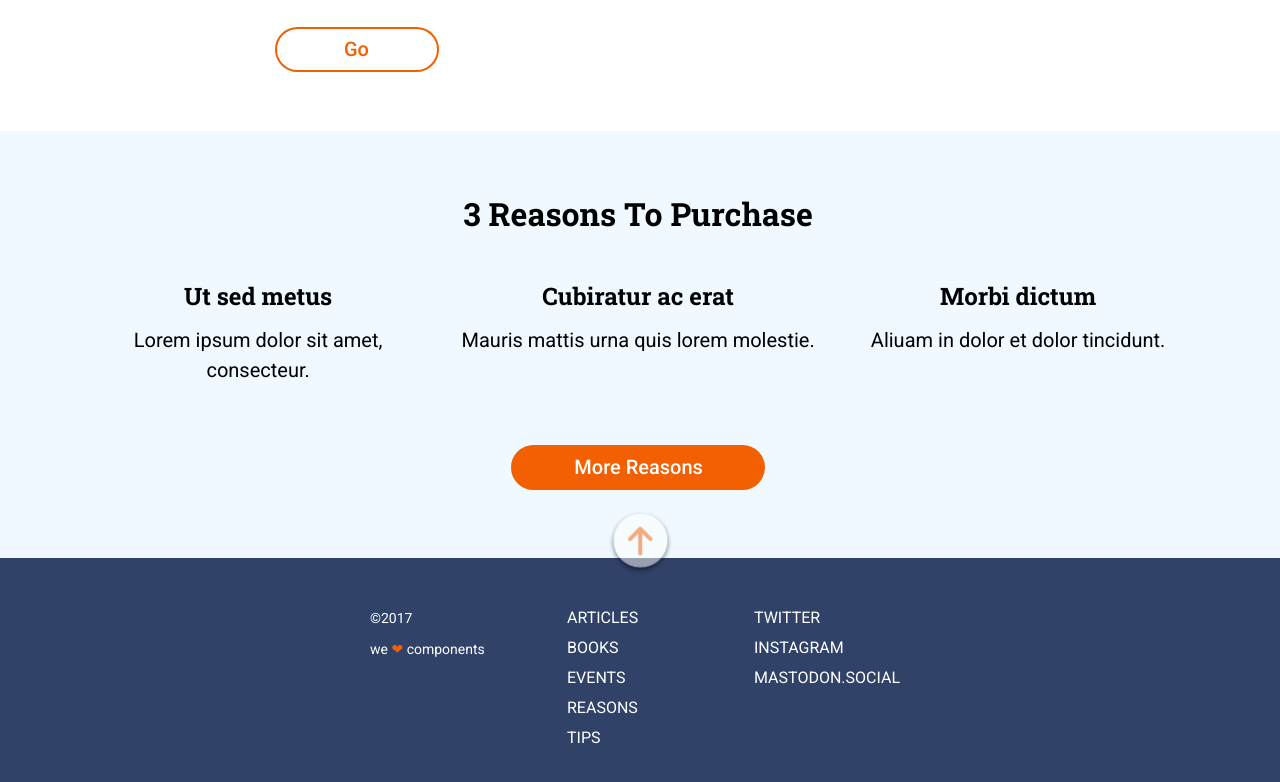
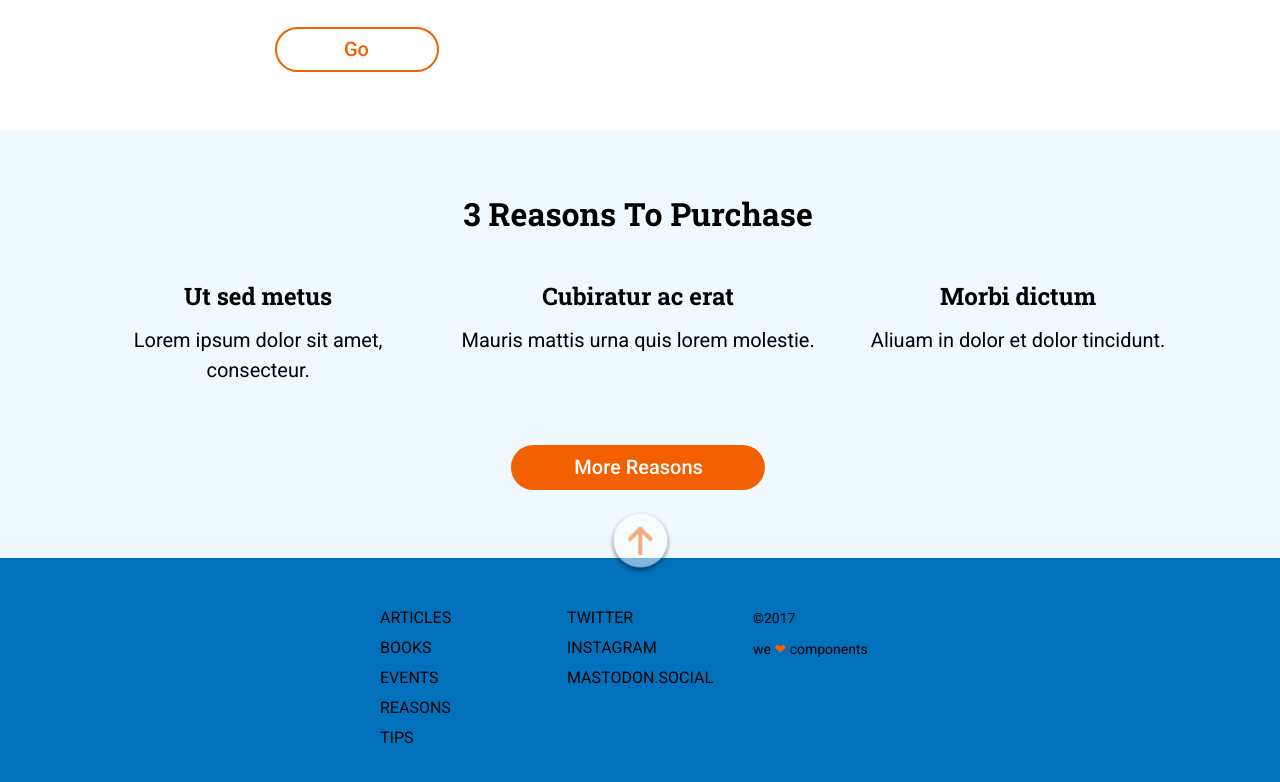
Before and after one commit to Adalab/modulo-1-evaluacion-final-martreyz, a website: page docs/index.html in a window 1280 px wide. Shown: the part 1029-1811 px from the top of the page. Drawn offline with nearby package versions, Linux system fonts and the light colour scheme; files that its build step writes are made by us from their sources.

Commit message:
Add changes in new-footer branch

```diff
--- a/src/scss/layout/_footer.scss
+++ b/src/scss/layout/_footer.scss
@@ -21,7 +21,7 @@
 .footer {
   height: 465px;
   width: 100%;
-  background: $color-primary;
+  background: $color-midtone;
   padding: 60px 0px 45px 0px;
   display: flex;
   flex-direction: column;
@@ -69,19 +69,24 @@
     letter-spacing: normal;
     text-align: center;
     text-transform: lowercase;
-    color: $fontColor-white;
+    color: $fontColor-dark;
     order: 1;
-    margin-top: 30px;
+    margin-top: 45px;
     @media all and (min-width: 768px) {
       text-align: left;
-      order: 0;
+      order: 1;
       width: 33%;
-      margin: 0px 30px 0px 0px;
+      margin: 0px 0px 0px 0px;
     }
     &--deco {
       color: $color-secondary;
       font-size: 14px;
       line-height: 30px;
+    }
+    &--components {
+      @media all and (min-width: 768px) {
+        color: $fontColor-orange;
+      }
     }
   }
   &__menuOne,
@@ -97,7 +102,7 @@
     }
     &--aitem {
       text-decoration: none;
-      color: $fontColor-white;
+      color: $fontColor-dark;
       font-family: $fontFamily;
       font-size: 16px;
       font-weight: normal;
@@ -109,7 +114,12 @@
     }
   }
   &__menuOne {
-    margin-bottom: 30px;
+    margin-bottom: 45px;
+    @media all and (min-width: 768px) {
+      margin: 0px 30px 0px 0px;
+    }
+  }
+  &__menuTwo {
     @media all and (min-width: 768px) {
       margin: 0px 30px 0px 0px;
     }
```
Also changed, not shown: src/html/partials/footer.html (+4 -1 lines).
